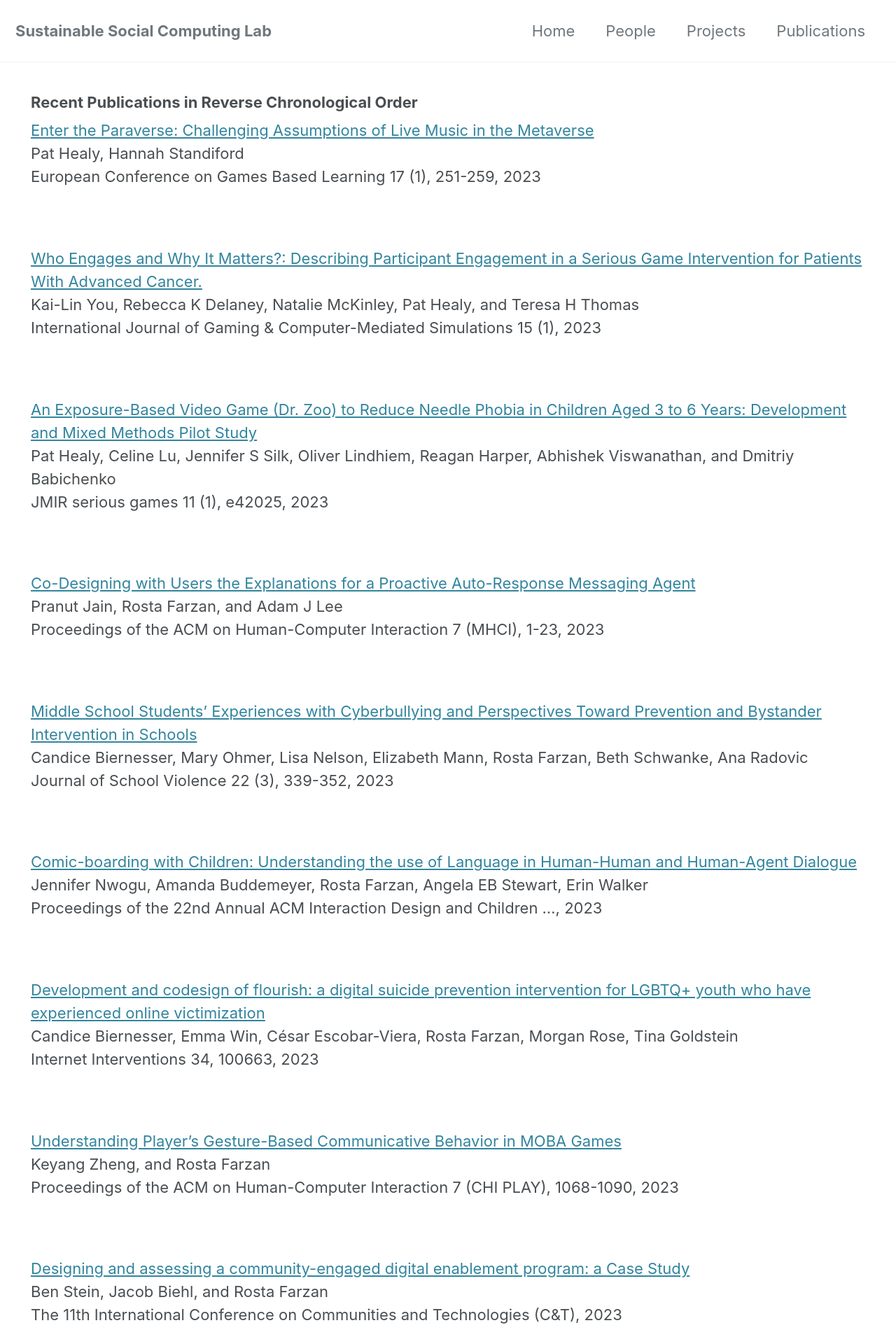
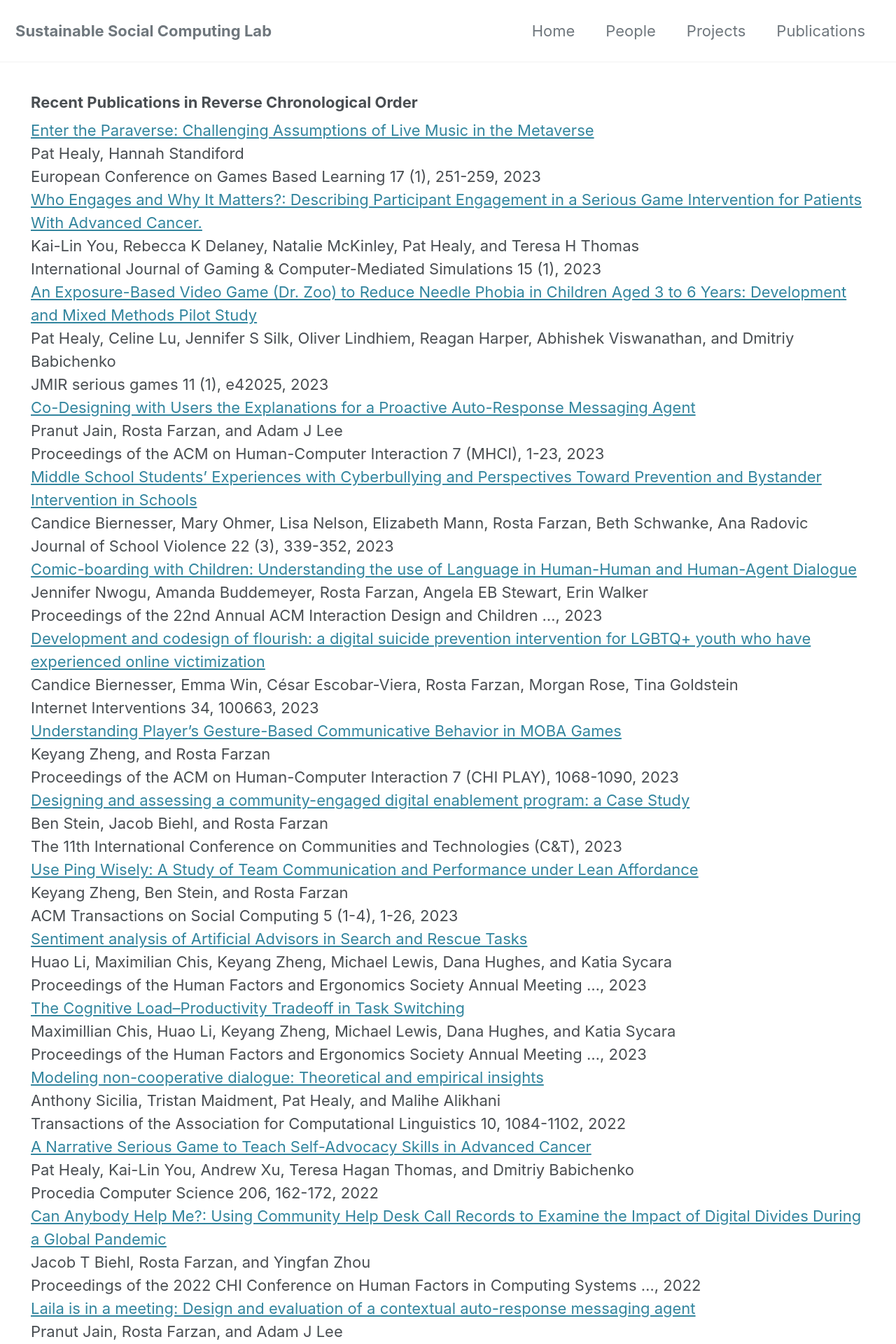
Before and after one commit to SSC-Pitt/SSC-Pitt.github.io, a Jekyll site: the page built from _pages/publications.md, in a window 1280 px wide. Shown: the top 1920 px of the page at 70% size. Built offline with Jekyll 4.4.1, drawn with Linux system fonts in a browser that asks for light colours; cached includes are drawn as plain includes; nearby versions of some CDN libraries; our own code applies the rules of GitHub Pages for plain Markdown files.

Commit message:
Update publications.md

```diff
--- a/_pages/publications.md
+++ b/_pages/publications.md
@@ -10,154 +10,154 @@ permalink: /publications.html
         <a href="https://papers.academic-conferences.org/index.php/ecgbl/article/view/1634" class="title">Enter the Paraverse: Challenging Assumptions of Live Music in the Metaverse</a>
         <div class="authors">Pat Healy, Hannah Standiford</div>
         <div class="citation">European Conference on Games Based Learning 17 (1), 251-259, 2023</div>
-</div><br/>
+</div>
 <div class="publication">
         <a href="https://search.ebscohost.com/login.aspx?direct=true&profile=ehost&scope=site&authtype=crawler&jrnl=19423888&AN=161698454&h=gxkC9xoqLOUPSyEGEdcJVj3Z%2BXbqdlMl2A6%2BC8KdBIuBTWsvXamNyPdZSqAxOSPfq4%2BQ4sX1TWuL0LPNUTN7%2FA%3D%3D&crl=c" class="title">Who Engages and Why It Matters?: Describing Participant Engagement in a Serious Game Intervention for Patients With Advanced Cancer.</a>
         <div class="authors">Kai-Lin You, Rebecca K Delaney, Natalie McKinley, Pat Healy, and Teresa H Thomas</div>
         <div class="citation">International Journal of Gaming & Computer-Mediated Simulations 15 (1), 2023</div>
-</div><br/>
+</div>
 <div class="publication">
         <a href="https://games.jmir.org/2023/1/e42025/" class="title">An Exposure-Based Video Game (Dr. Zoo) to Reduce Needle Phobia in Children Aged 3 to 6 Years: Development and Mixed Methods Pilot Study</a>
         <div class="authors">Pat Healy, Celine Lu, Jennifer S Silk, Oliver Lindhiem, Reagan Harper, Abhishek Viswanathan, and Dmitriy Babichenko</div>
         <div class="citation">JMIR serious games 11 (1), e42025, 2023</div>
-</div><br/>
+</div>
 <div class="publication">
         <a href="https://dl.acm.org/doi/abs/10.1145/3604248" class="title">Co-Designing with Users the Explanations for a Proactive Auto-Response Messaging Agent</a>
         <div class="authors">Pranut Jain, Rosta Farzan, and Adam J Lee</div>
         <div class="citation">Proceedings of the ACM on Human-Computer Interaction 7 (MHCI), 1-23, 2023</div>
-</div><br/>
+</div>
 <div class="publication">
         <a href="https://www.tandfonline.com/doi/abs/10.1080/15388220.2023.2186417" class="title">Middle School Students’ Experiences with Cyberbullying and Perspectives Toward Prevention and Bystander Intervention in Schools</a>
         <div class="authors">Candice Biernesser, Mary Ohmer, Lisa Nelson, Elizabeth Mann, Rosta Farzan, Beth Schwanke, Ana Radovic</div>
         <div class="citation">Journal of School Violence 22 (3), 339-352, 2023</div>
-</div><br/>
+</div>
 <div class="publication">
         <a href="https://dl.acm.org/doi/abs/10.1145/3585088.3593896" class="title">Comic-boarding with Children: Understanding the use of Language in Human-Human and Human-Agent Dialogue</a>
         <div class="authors">Jennifer Nwogu, Amanda Buddemeyer, Rosta Farzan, Angela EB Stewart, Erin Walker</div>
         <div class="citation">Proceedings of the 22nd Annual ACM Interaction Design and Children …, 2023</div>
-</div><br/>
+</div>
 <div class="publication">
         <a href="https://www.sciencedirect.com/science/article/pii/S2214782923000635" class="title">Development and codesign of flourish: a digital suicide prevention intervention for LGBTQ+ youth who have experienced online victimization</a>
         <div class="authors">Candice Biernesser, Emma Win, César Escobar-Viera, Rosta Farzan, Morgan Rose, Tina Goldstein</div>
         <div class="citation">Internet Interventions 34, 100663, 2023</div>
-</div><br/>
+</div>
 <div class="publication">
         <a href="https://dl.acm.org/doi/abs/10.1145/3611061" class="title">Understanding Player’s Gesture-Based Communicative Behavior in MOBA Games</a>
         <div class="authors">Keyang Zheng, and Rosta Farzan</div>
         <div class="citation">Proceedings of the ACM on Human-Computer Interaction 7 (CHI PLAY), 1068-1090, 2023</div>
-</div><br/>
+</div>
 <div class="publication">
         <a href="https://dl.acm.org/doi/abs/10.1145/3593743.3593764" class="title">Designing and assessing a community-engaged digital enablement program: a Case Study</a>
         <div class="authors">Ben Stein, Jacob Biehl, and Rosta Farzan</div>
         <div class="citation">The 11th International Conference on Communities and Technologies (C&T), 2023</div>
-</div><br/>
+</div>
 <div class="publication">
         <a href="https://dl.acm.org/doi/abs/10.1145/3557022" class="title">Use Ping Wisely: A Study of Team Communication and Performance under Lean Affordance</a>
         <div class="authors">Keyang Zheng, Ben Stein, and Rosta Farzan</div>
         <div class="citation">ACM Transactions on Social Computing 5 (1-4), 1-26, 2023</div>
-</div><br/>
+</div>
 <div class="publication">
         <a href="https://journals.sagepub.com/doi/abs/10.1177/21695067231205569" class="title">Sentiment analysis of Artificial Advisors in Search and Rescue Tasks</a>
         <div class="authors">Huao Li, Maximilian Chis, Keyang Zheng, Michael Lewis, Dana Hughes, and Katia Sycara</div>
         <div class="citation">Proceedings of the Human Factors and Ergonomics Society Annual Meeting …, 2023</div>
-</div><br/>
+</div>
 <div class="publication">
         <a href="https://journals.sagepub.com/doi/abs/10.1177/21695067231193677" class="title">The Cognitive Load–Productivity Tradeoff in Task Switching</a>
         <div class="authors">Maximillian Chis, Huao Li, Keyang Zheng, Michael Lewis, Dana Hughes, and Katia Sycara</div>
         <div class="citation">Proceedings of the Human Factors and Ergonomics Society Annual Meeting …, 2023</div>
-</div><br/>
+</div>
 <div class="publication">
         <a href="https://direct.mit.edu/tacl/article-abstract/doi/10.1162/tacl_a_00507/113020" class="title">Modeling non-cooperative dialogue: Theoretical and empirical insights</a>
         <div class="authors">Anthony Sicilia, Tristan Maidment, Pat Healy, and Malihe Alikhani</div>
         <div class="citation">Transactions of the Association for Computational Linguistics 10, 1084-1102, 2022</div>
-</div><br/>
+</div>
 <div class="publication">
         <a href="https://www.sciencedirect.com/science/article/pii/S1877050922009681" class="title">A Narrative Serious Game to Teach Self-Advocacy Skills in Advanced Cancer</a>
         <div class="authors">Pat Healy, Kai-Lin You, Andrew Xu, Teresa Hagan Thomas, and Dmitriy Babichenko</div>
         <div class="citation">Procedia Computer Science 206, 162-172, 2022</div>
-</div><br/>
+</div>
 <div class="publication">
         <a href="https://dl.acm.org/doi/abs/10.1145/3491102.3517693" class="title">Can Anybody Help Me?: Using Community Help Desk Call Records to Examine the Impact of Digital Divides During a Global Pandemic</a>
         <div class="authors">Jacob T Biehl, Rosta Farzan, and Yingfan Zhou</div>
         <div class="citation">Proceedings of the 2022 CHI Conference on Human Factors in Computing Systems …, 2022</div>
-</div><br/>
+</div>
 <div class="publication">
         <a href="https://dl.acm.org/doi/abs/10.1145/3532106.3533493" class="title">Laila is in a meeting: Design and evaluation of a contextual auto-response messaging agent</a>
         <div class="authors">Pranut Jain, Rosta Farzan, and Adam J Lee</div>
         <div class="citation">Designing Interactive Systems Conference, 1457-1471, 2022</div>
-</div><br/>
+</div>
 <div class="publication">
         <a href="https://dl.acm.org/doi/abs/10.1145/3555089" class="title">Tangible Privacy for Smart Voice Assistants: Bystanders' Perceptions of Physical Device Controls</a>
         <div class="authors">Imtiaz Ahmad, Taslima Akter, Zachary Buher, Rosta Farzan, Apu Kapadia, and Adam J Lee</div>
         <div class="citation">Proceedings of the ACM on Human-Computer Interaction 6 (CSCW2), 1-31, 2022</div>
-</div><br/>
+</div>
 <div class="publication">
         <a href="https://search.proquest.com/openview/68b2c4f22b5be1f331660ae324f7f2ea/1?pq-origsite=gscholar&cbl=18750&diss=y" class="title">Collaborative Contribution of News-Related User-Generated Content in Social Media: The Role and Impact of Gatekeepers</a>
         <div class="authors">Ang Li</div>
         <div class="citation">University of Pittsburgh, 2022</div>
-</div><br/>
+</div>
 <div class="publication">
         <a href="https://dl.acm.org/doi/abs/10.1145/3555195" class="title">Identifying and Understanding Social Media Gatekeepers: A Case Study of Gatekeepers for Immigration Related News on Twitter</a>
         <div class="authors">Ang Li, Rosta Farzan, Yu-Ru Lin, Yingfan Zhou, Xian Teng, and Muheng Yan</div>
         <div class="citation">Proceedings of the ACM on Human-Computer Interaction 6 (CSCW2), 1-25, 2022</div>
-</div><br/>
+</div>
 <div class="publication">
         <a href="https://dl.acm.org/doi/abs/10.1145/3557022" class="title">Use Ping Wisely: A study of team communication and performance under lean affordance</a>
         <div class="authors">Keyang Zheng, Ben Stein, and Rosta Farzan</div>
         <div class="citation">Transaction on Social Computing, 2022</div>
-</div><br/>
+</div>
 <div class="publication">
         <a href="https://academic.oup.com/iwc/advance-article-abstract/doi/10.1093/iwc/iwac033/6867770" class="title">Let’s Work Together! Wikipedia Language Communities’ Attempts to Represent Events Worldwide</a>
         <div class="authors">Ang Li, Rosta Farzan, and Claudia López</div>
         <div class="citation">Interacting with Computers, iwac033, 2022</div>
-</div><br/>
+</div>
 <div class="publication">
         <a href="https://par.nsf.gov/biblio/10380566" class="title">Proposing a Role Based Framework for Data Literacy</a>
         <div class="authors">Zak Risha, Aditi Mallavarapu, Rosta Farzan, Jaime Booth, Beth Sondel, and Erin. Walker</div>
         <div class="citation">Proceedings of the 16th International Conference of the Learning Sciences, 2022</div>
-</div><br/>
+</div>
 <div class="publication">
         <a href="http://d-scholarship.pitt.edu/43196/" class="title">Enriching Citizen-Science with Data Storytelling Workshops</a>
         <div class="authors">Abhishek Viswanathan, Amy Babay, and Rosta Farzan</div>
         <div class="citation"></div>
-</div><br/>
+</div>
 <div class="publication">
         <a href="https://dl.acm.org/doi/pdf/10.1145/3572823" class="title">Social Computing</a>
         <div class="authors">Kevin Crowston, Laura Dabbish, Daniel Zang, Peter Brusilovsky, Carlos Castillo, Ed Chi, Rogério de Paula, Xuefei Nancy Deng, Steven Dow, Boi Faltings, Rosta Farzan, Sue Fussell, Liz Gerber, Sean Goggins, Yoram Kalman, Karrie Karahalios, Emre Kiciman, Joe Konstan, Cliff Lampe, David McDonald, Oded Nov, Alice H Oh, Lionel P Robert Jr, Rodrygo LT Santos, Sarita Schoenebeck, Markus Strohmaier, Julita Vassileva, Pamela Wisniewski, Xing Xie, Rebecca Malone, Scott Delman, Sara Kate Heukerott, Stacey Schick, Craig Rodkin, Barbara Ryan, Bernadette Shade, Anna Lacson, and Darshanie Jattan</div>
         <div class="citation"></div>
-</div><br/>
+</div>
 <div class="publication">
         <a href="https://books.google.com/books?hl=en&lr=&id=gnJdEAAAQBAJ&oi=fnd&pg=PA63&dq=info:OBioEkdbz8cJ:scholar.google.com&ots=WVP6LdRrOc&sig=G8hIgYLc-VS8JJpVikbps1ZLhU8" class="title">MountainQuest: Designing an Action/Adventure Game to Teach Children About Nutrition</a>
         <div class="authors">Dmitriy Babichenko, Patrick Healy, and Cynthia Danford</div>
         <div class="citation">European Conference on Games Based Learning, 63-71, 2021</div>
-</div><br/>
+</div>
 <div class="publication">
         <a href="https://dl.acm.org/doi/abs/10.1145/3461564.3461574" class="title">Designing to stop live streaming cyberbullying: a case study of twitch live streaming platform</a>
         <div class="authors">Yingfan Zhou, and Rosta Farzan</div>
         <div class="citation">Proceedings of the 10th International Conference on Communities …, 2021</div>
-</div><br/>
+</div>
 <div class="publication">
         <a href="https://www.tandfonline.com/doi/full/10.1080/10705422.2021.1963383" class="title">RU connected? Engaging youth in designing a mobile application for facilitating community organizing and engagement</a>
         <div class="authors">Mary Ohmer, Jaime Booth, and Rosta Farzan</div>
         <div class="citation">Journal of Community Practice 29 (3), 257-279, 2021</div>
-</div><br/>
+</div>
 <div class="publication">
         <a href="https://link.springer.com/article/10.1007/s10606-021-09399-z" class="title">Context-based automated responses of unavailability in mobile messaging</a>
         <div class="authors">Pranut Jain, Rosta Farzan, and Adam J Lee</div>
         <div class="citation">Computer Supported Cooperative Work (CSCW) 30 (3), 307-349, 2021</div>
-</div><br/>
+</div>
 <div class="publication">
         <a href="https://dl.acm.org/doi/abs/10.1145/3488392.3488405" class="title">Collaboration in editing world wide news in four Wikipedia language communities</a>
         <div class="authors">Ang Li, Rosta Farzan, and Claudia Lopez</div>
         <div class="citation">X Latin American Conference on Human Computer Interaction, 1-4, 2021</div>
-</div><br/>
+</div>
 <div class="publication">
         <a href="https://journals.sagepub.com/doi/abs/10.1177/1071181321651269" class="title">Human Theory of Mind Inference in Search and Rescue Tasks</a>
         <div class="authors">Huao Li, Keyang Zheng, Michael Lewis, Dana Hughes, and Katia Sycara</div>
         <div class="citation">Proceedings of the Human Factors and Ergonomics Society Annual Meeting 65 (1 …, 2021</div>
-</div><br/>
+</div>
 <div class="publication">
         <a href="https://link.springer.com/chapter/10.1007/978-3-031-21671-8_10" class="title">Sequential Theory of Mind Modeling in Team Search and Rescue Tasks</a>
         <div class="authors">Huao Li, Long Le, Max Chis, Keyang Zheng, Dana Hughes, Michael Lewis, and Katia Sycara</div>
         <div class="citation"></div>
-</div><br/>
+</div>
```
